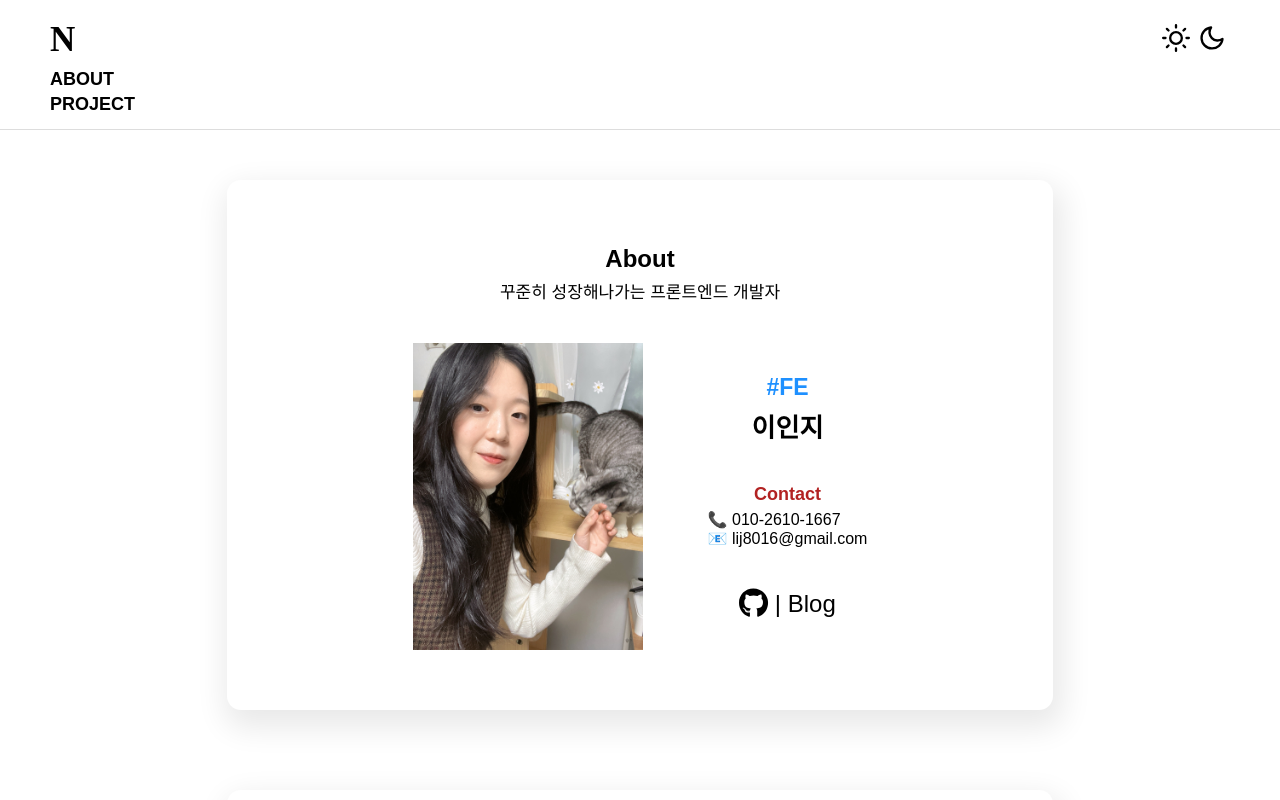
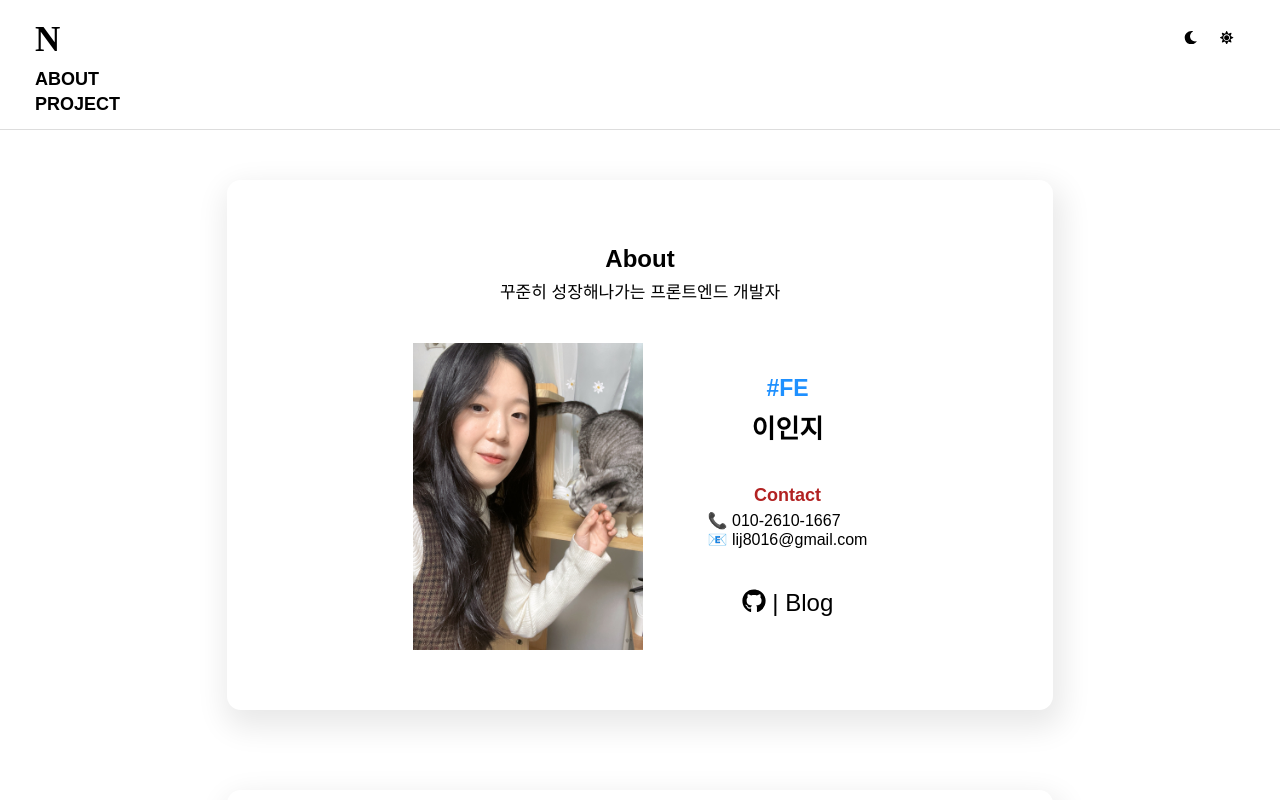
Before and after one commit to injilee/Portfolio, a React (Create React App) app: page / in a window 1280 px wide. Shown: the top 800 px of the page. Built offline with nearby package versions, Linux system fonts and the light colour scheme; a web font is replaced by a local one.

Commit message:
add react-icons and styled-components

```diff
--- a/src/app.module.css
+++ b/src/app.module.css
@@ -4,7 +4,24 @@
    --gray-color: #dddddd;
    --green-color: #e4f4ec;
    --orange-color: #faebdd;
+   --nav-background-color: var(--white-color);
+   --nav-font-color: var(--black-color);
    --hover-purple-color: #62259e;
+   --opacity-background-color: rgba(255, 255, 255, 0.1);
+}
+
+[data-theme='dark'] {
+   --theme-font-color: var(--white-color);
+   --theme-background-color: var(--black-color);
+   --nav-font-color: var(--white-color);
+   --nav-background-color: var(--black-color);
+}
+
+[data-theme='light'] {
+   --theme-font-color: var(--black-color);
+   --theme-background-color: var(--white-color);
+   --nav-font-color: var(--black-color);
+   --nav-background-color: var(--white-color);
 }
 
 @font-face {
@@ -22,7 +39,7 @@
 }
 
 body {
-   background-color: var(--white-color);
+   background-color: var(--theme-background-color);
 }
 
 :is(ul, ol, li) {
@@ -52,5 +69,6 @@ a:active {
 }
 
 svg {
+   pointer-events: none;
    vertical-align: top;
 }
--- a/src/components/about.jsx
+++ b/src/components/about.jsx
@@ -1,10 +1,7 @@
 import React from 'react';
 import styles from '../styles/about.module.css';
-import { FontAwesomeIcon } from '@fortawesome/react-fontawesome';
-import { library } from '@fortawesome/fontawesome-svg-core';
-import { faGithub } from '@fortawesome/free-brands-svg-icons';
+import { FaGithub } from 'react-icons/fa';
 
-library.add(faGithub);
 const About = () => {
    return (
       <section className={styles.content}>
@@ -27,7 +24,7 @@ const About = () => {
                   </div>
                   <div className={styles.contact_channel}>
                      <a href="https://github.com/injilee" aria-label="깃허브 링크">
-                        <FontAwesomeIcon icon={faGithub} size="lg" />
+                        <FaGithub />
                      </a>
                      <span> | </span>
                      <a href="https://blog.naver.com/lij8016" aria-label="블로그 링크">
--- a/src/components/project_item.jsx
+++ b/src/components/project_item.jsx
@@ -18,10 +18,10 @@ const ProjectItem = ({ item }) => {
          </p>
          <div className={styles.link_btn}>
             <a href={item.githubUrl} aria-label="프로젝트 깃허브 바로가기">
-               <i className={`fa-solid fa-globe ${styles.btn}`}></i>
+               <i className={`fa-brands fa-github ${styles.btn}`}></i>
             </a>
             <a href={item.pageUrl} aria-label="프로젝트 사이트 바로가기">
-               <i className={`fa-brands fa-github ${styles.btn}`}></i>
+               <i className={`fa-solid fa-globe ${styles.btn}`}></i>
             </a>
          </div>
       </li>
--- a/src/components/theme.jsx
+++ b/src/components/theme.jsx
@@ -1,39 +1,52 @@
-import React from 'react';
+import React, { useRef } from 'react';
 import styles from '../styles/theme.module.css';
+import { FaSun, FaMoon } from 'react-icons/fa';
 
 const Theme = () => {
+   const darkRef = useRef();
+   const lightRef = useRef();
+
+   const setDark = () => {
+      localStorage.setItem('theme', 'dark');
+      document.documentElement.setAttribute('data-theme', 'dark');
+   };
+
+   const setLight = () => {
+      localStorage.setItem('theme', 'light');
+      document.documentElement.setAttribute('data-theme', 'light');
+   };
+
+   const storedTheme = () => {
+      localStorage.getItem('theme');
+   };
+
+   const preferDark = window.matchMedia && window.matchMedia('(prefers-color-scheme:dark)').matches;
+
+   // 사용자가 설정했던 theme 적용
+   const defalutDark = storedTheme === 'dark' || (storedTheme === null && preferDark);
+
+   if (defalutDark) {
+      setDark();
+   }
+
+   // 사용자가 아이콘 눌렀을 때 theme 설정
+   const toggleTheme = e => {
+      if (e.target.className === darkRef.current.className) {
+         setDark();
+      } else if (e.target.className === lightRef.current.className) {
+         setLight();
+      }
+   };
+
    return (
       <div className={styles.theme}>
-         <button className={styles.light}>
+         <button className={styles.light} onClick={toggleTheme} ref={lightRef}>
             <span className={styles.screen_out}>다크모드로 변경하기</span>
-            <svg
-               xmlns="http://www.w3.org/2000/svg"
-               width="28"
-               height="28"
-               viewBox="0 0 24 24"
-               fill="none"
-               strokeWidth="2"
-               strokeLinecap="round"
-               strokeLinejoin="round"
-            >
-               <circle cx="12" cy="12" r="5" />
-               <path d="M12 1v2M12 21v2M4.2 4.2l1.4 1.4M18.4 18.4l1.4 1.4M1 12h2M21 12h2M4.2 19.8l1.4-1.4M18.4 5.6l1.4-1.4" />
-            </svg>
+            <FaMoon />
          </button>
-         <button className={styles.dark}>
+         <button className={styles.dark} onClick={toggleTheme} ref={darkRef}>
             <span className={styles.screen_out}>라이트모드로 변경하기</span>
-            <svg
-               xmlns="http://www.w3.org/2000/svg"
-               width="28"
-               height="28"
-               viewBox="0 0 24 24"
-               fill="none"
-               strokeWidth="2"
-               strokeLinecap="round"
-               strokeLinejoin="round"
-            >
-               <path d="M21 12.79A9 9 0 1 1 11.21 3 7 7 0 0 0 21 12.79z"></path>
-            </svg>
+            <FaSun />
          </button>
       </div>
    );
--- a/src/index.js
+++ b/src/index.js
@@ -2,7 +2,6 @@ import React from 'react';
 import ReactDOM from 'react-dom/client';
 import './index.css';
 import App from './app';
-import '@fortawesome/fontawesome-free/js/all.js';
 
 const root = ReactDOM.createRoot(document.getElementById('root'));
 root.render(
--- /dev/null
+++ b/src/styles/GlobalStyle.js
@@ -0,0 +1,2 @@
+import { createGlobalStyle } from 'styled-components';
+import reset from 'styled-reset';
--- a/src/styles/about.module.css
+++ b/src/styles/about.module.css
@@ -1,5 +1,6 @@
 .tit,
 .skills_tit {
+   color: var(--theme-font-color);
    font-size: 24px;
 }
 
@@ -7,7 +8,7 @@
    width: 70%;
    padding-top: 65px;
    padding-bottom: 60px;
-   background-color: var(--white-color);
+   background-color: var(--opacity-background-color);
    border-radius: 14px;
    box-shadow: 4px 12px 30px 6px rgb(0 0 0 / 9%);
    margin: 80px auto 0;
@@ -26,6 +27,7 @@
 
 .produce {
    font-size: 17px;
+   color: var(--theme-font-color);
    margin-top: 5px;
 }
 
@@ -35,6 +37,7 @@
    justify-content: center;
    align-items: center;
    padding-top: 40px;
+   color: var(--theme-font-color);
 }
 
 .profile_img {
@@ -78,7 +81,7 @@
 }
 
 .contact_channel a {
-   color: var(--black-color);
+   color: var(--theme-font-color);
 }
 
 .contact_channel a:hover {
--- a/src/styles/nav.module.css
+++ b/src/styles/nav.module.css
@@ -12,8 +12,9 @@
    flex-direction: column;
    width: 100%;
    height: 130px;
-   padding: 20px 50px;
-   background-color: var(--white-color);
+   padding: 20px 35px;
+   background-color: var(--nav-background-color);
+   color: var(--nav-font-color);
    z-index: 10;
    border-bottom: 1px solid var(--gray-color);
 }
@@ -24,7 +25,7 @@
 }
 
 .logo {
-   color: var(--black-color);
+   color: var(--nav-font-color);
    font-size: 35px;
    font-family: 'SDSamliphopangche_Outline';
    cursor: pointer;
@@ -35,7 +36,7 @@
 }
 
 .menu_li {
-   color: var(--black-color);
+   color: var(--nav-font-color);
    font-size: 18px;
    font-weight: 600;
    margin-top: 4px;
--- a/src/styles/project_item.module.css
+++ b/src/styles/project_item.module.css
@@ -22,6 +22,7 @@
 }
 
 .skills {
+   color: var(--black-color);
    display: flex;
    flex-direction: column;
    align-items: center;
--- a/src/styles/projects.module.css
+++ b/src/styles/projects.module.css
@@ -1,9 +1,11 @@
 .tit {
    font-size: 24px;
+   color: var(--theme-font-color);
    margin-bottom: 35px;
 }
 
 .content {
+   color: var(--theme-font-color);
    padding: 30px 3.125rem 100px;
 }
 
@@ -16,7 +18,7 @@
 .box_wrap {
    width: 80%;
    padding: 50px 30px 40px;
-   background-color: var(--white-color);
+   background-color: var(--opacity-background-color);
    border-radius: 14px;
    box-shadow: 4px 12px 30px 6px rgb(0 0 0 / 9%);
    margin: 80px auto 0;
--- a/src/styles/theme.module.css
+++ b/src/styles/theme.module.css
@@ -7,7 +7,7 @@
 .dark {
    width: 36px;
    height: 36px;
-   stroke: var(--black-color);
+   stroke: var(--nav-font-color);
 }
 
 .light:hover,
```
Also changed, not shown: package.json (+3 -5 lines), 1 other file (tests, documents, lock files or other folders).
